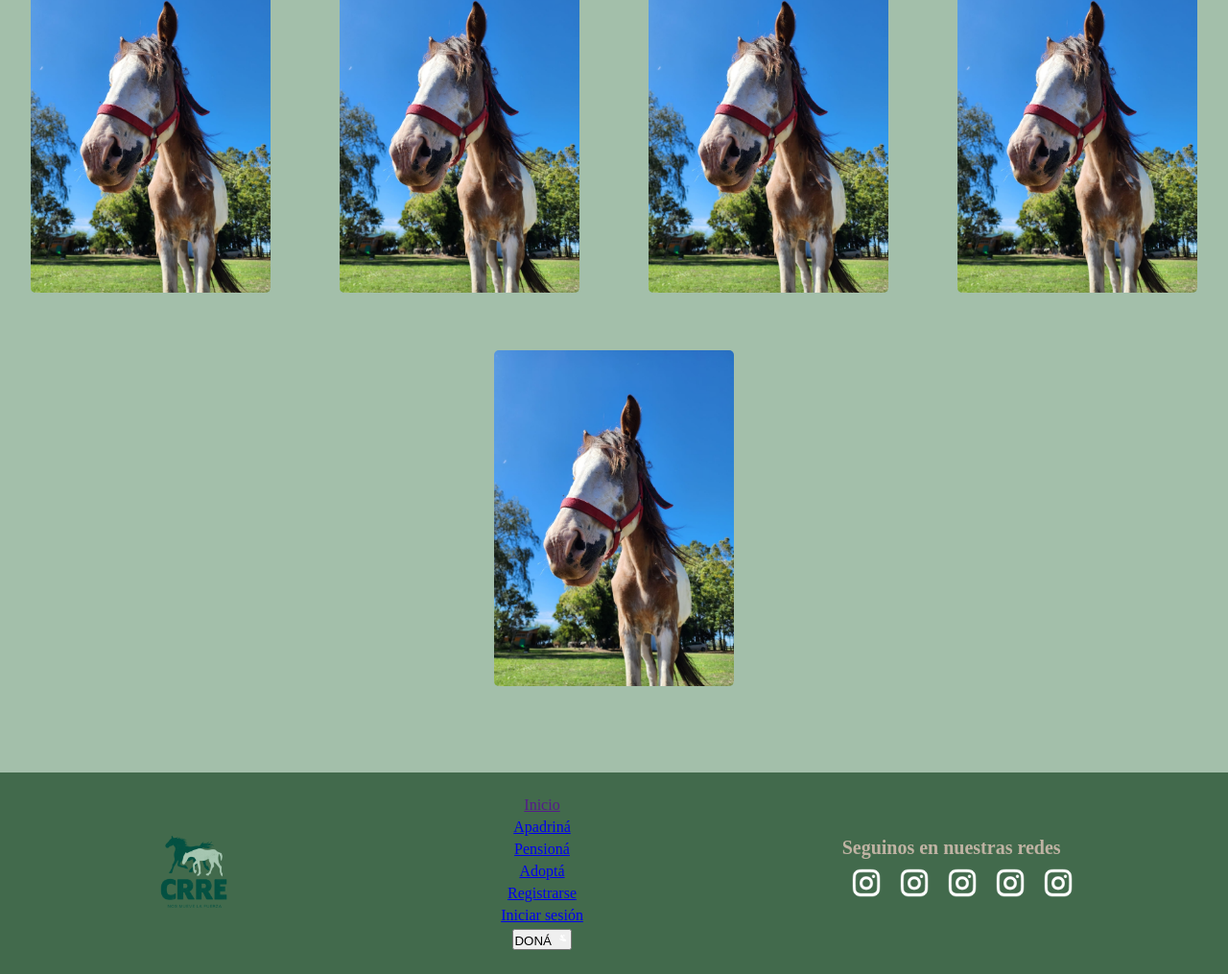
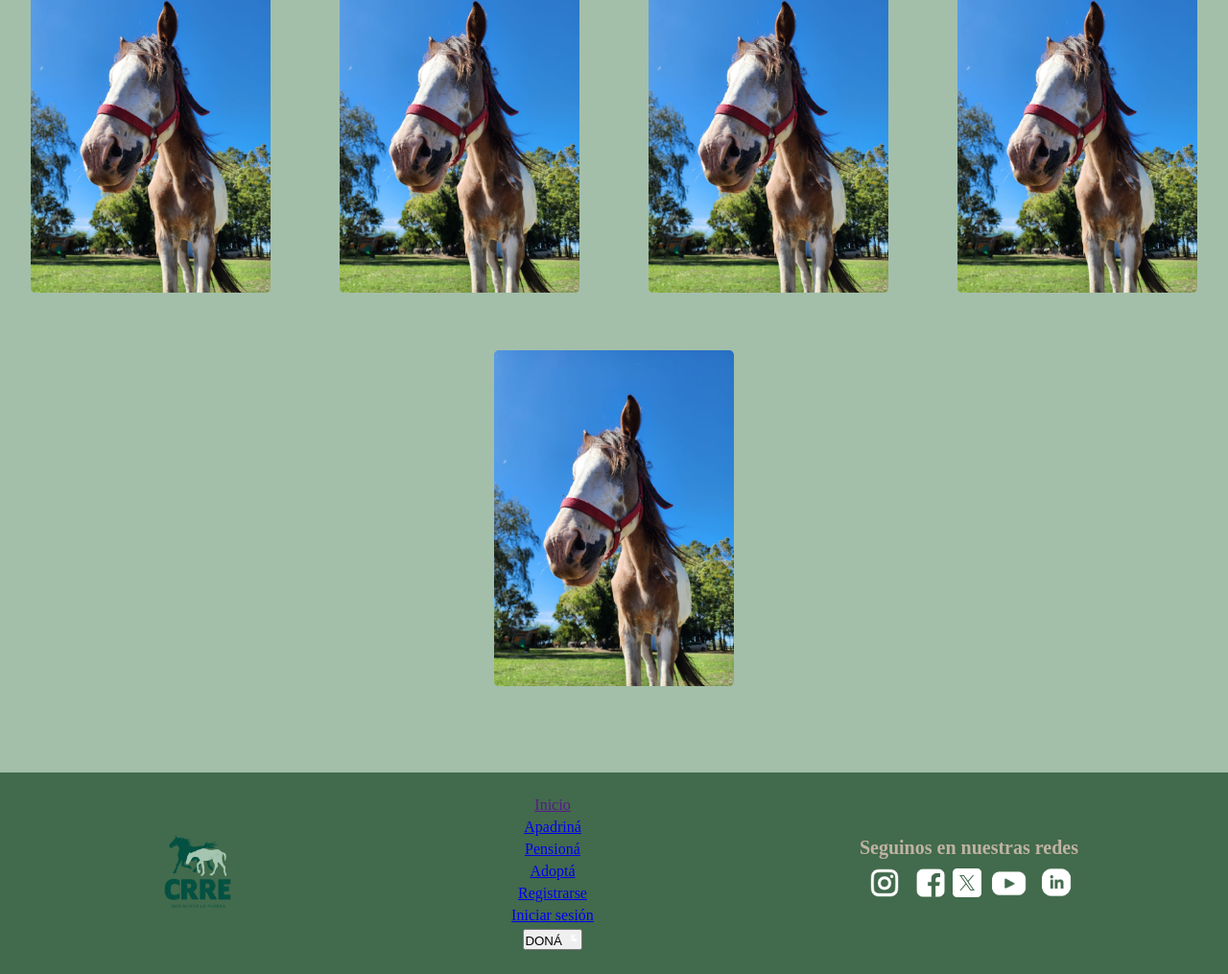
Before and after one commit to Ayesuarez/PROYECTO_ADOPCION, a plain HTML site: page index.html in a window 1280 px wide. Shown: the part 2187-3202 px from the top of the page at 96% size. Drawn offline with Linux system fonts and the light colour scheme.

Commit message:
nuevo avance

```diff
--- a/css/estilos.css
+++ b/css/estilos.css
@@ -53,17 +53,29 @@ p{
     color: #BFB3A3;
     padding: 20px;
 
-    .menuFooter ul li{
-        margin: 5px;
-        display: flex;
-        flex-direction: column;
-        align-items: center;
+    .menuFooter{
+        ul{
+            list-style: none;
+            margin: 5px;
+            display: flex;
+            flex-direction: column;
+            align-items: center;
+            justify-content: center;
+            row-gap: 5px;
+            li{
+
+                text-decoration: none
+
+            }
+        }
     }
-    .redes ul{
+    .redes{
+        ul{
         display: flex;
         flex-direction: row;
         align-items: center;
         justify-content: space-around;
+        }
     }
 }
 .sectionPrincipal{
--- a/index.html
+++ b/index.html
@@ -1,22 +1,26 @@
 <!DOCTYPE html>
 <html lang="es">
+
 <head>
     <meta charset="UTF-8">
     <meta name="viewport" content="width=device-width, initial-scale=1.0">
     <title> CRRE | Centro de rescate y rehabilitación equino </title>
-        <link rel="shortcut icon" href="assets\img\Logo-crre-removebg-preview.png" type="image/x-icon" >
+    <link rel="shortcut icon" href="assets\img\Logo-crre-removebg-preview.png" type="image/x-icon">
     <link rel="stylesheet" href="./css/estilos.css">
     <link rel="preconnect" href="https://fonts.googleapis.com">
     <link rel="preconnect" href="https://fonts.gstatic.com" crossorigin>
-        <link href="https://fonts.googleapis.com/css2?family=Roboto:ital,wght@0,100;0,300;0,400;0,500;0,700;0,900;1,100;1,300;1,400;1,500;1,700;1,900&display=swap" rel="stylesheet">
+    <link
+        href="https://fonts.googleapis.com/css2?family=Roboto:ital,wght@0,100;0,300;0,400;0,500;0,700;0,900;1,100;1,300;1,400;1,500;1,700;1,900&display=swap"
+        rel="stylesheet">
 </head>
+
 <body>
     <header class="header">
         <nav>
 
             <ul class="menuHeader">
                 <li>
-                    <a href="index.html" >
+                    <a href="index.html">
                         <img src="assets\img\Logo-crre.png" alt="Logo CRRE" width="100" loading="lazy">
                     </a>
                 </li>
@@ -41,10 +45,12 @@
                 </li>
                 -->
                 <li class="itMenuHeader">
-                    <a  href="./pages/dona.html"><button class="buttonDona">DONÁ <img src="./assets/img/DonaCaballo.png" alt="Donar caballos" width="20px"></button></a>
+                    <a href="./pages/dona.html"><button class="buttonDona">DONÁ <img src="./assets/img/DonaCaballo.png"
+                                alt="Donar caballos" width="20px"></button></a>
                 </li>
                 <li class="itMenuHeader">
-                    <a  href="./pages/iniciosesion.html"> <img src="./assets/img/Sin título.png" alt="Registrarse" width="50px"></a>
+                    <a href="./pages/iniciosesion.html"> <img src="./assets/img/Sin título.png" alt="Registrarse"
+                            width="50px"></a>
                 </li>
             </ul>
         </nav>
@@ -57,7 +63,7 @@
                 <source src="./assets/video/Caballos.mp4" type="video/mp4">
             </video>
 -->
-            <section class="sectionPrincipal" >
+        <section class="sectionPrincipal">
             <h2>Centro de Rescate y Rehabilitación Equino</h2>
             <h1>El rescate empieza por vos</h1>
             <a href="./pages/iniciosesion.html"><button>Sumate</button></a>
@@ -65,14 +71,23 @@
         <article class="somos">
             <!-- Es para poner una noticia o algo que no se necesita modificar -->
             <h3>¿Quiénes somos?</h3>
-                <p>Somos una asociación civil sin fines de lucro que trabaja día a día en la rehabilitación de equinos maltratados los cuáles son rescatados en situaciones de emergencia, negligencia o abandono. <br> Apostamos a concientizar a la sociedad para poder erradicar la problemática de la tracción a sangre animal y de la faena equina. Te invitamos a conocernos.</p>
-                <iframe class="videoYoutube" width="560" height="315" src="https://www.youtube.com/embed/ZcLtteEF8gI?si=R_bdvgw2gYxYt0yf" title="YouTube video player" frameborder="0" allow="accelerometer; autoplay; clipboard-write; encrypted-media; gyroscope; picture-in-picture; web-share" referrerpolicy="strict-origin-when-cross-origin" allowfullscreen></iframe>
+            <p>Somos una asociación civil sin fines de lucro que trabaja día a día en la rehabilitación de equinos
+                maltratados los cuáles son rescatados en situaciones de emergencia, negligencia o abandono. <br>
+                Apostamos a concientizar a la sociedad para poder erradicar la problemática de la tracción a sangre
+                animal y de la faena equina. Te invitamos a conocernos.</p>
+            <iframe class="videoYoutube" width="560" height="315"
+                src="https://www.youtube.com/embed/ZcLtteEF8gI?si=R_bdvgw2gYxYt0yf" title="YouTube video player"
+                frameborder="0"
+                allow="accelerometer; autoplay; clipboard-write; encrypted-media; gyroscope; picture-in-picture; web-share"
+                referrerpolicy="strict-origin-when-cross-origin" allowfullscreen></iframe>
         </article>
         <article class="articleVoluntarios">
             <!-- Es para poner una noticia o algo que no se necesita modificar -->
             <h3>Voluntariado</h3>
             <h3>¡Transforma tu voluntad en acción!</h3>
-                <p>Convertite en un guardián de caballos, sé parte de CRRE y ayudanos a devolverles la identidad, la dignidad y la calidad de vida a caballos maltratados, abandonados y descartados. Acompáñalos desde su rescate y durante toda su rehabilitación hasta su completa recuperación.</p>
+            <p>Convertite en un guardián de caballos, sé parte de CRRE y ayudanos a devolverles la identidad, la
+                dignidad y la calidad de vida a caballos maltratados, abandonados y descartados. Acompáñalos desde su
+                rescate y durante toda su rehabilitación hasta su completa recuperación.</p>
             <h4>¡Sumate a la tropilla!</h4>
             <a href="./pages/iniciosesion.html"><button>Involucrate </button></a>
         </article>
@@ -127,7 +142,7 @@
 
     <footer class="footer">
         <div>
-                <a href="index.html" >
+            <a href="index.html">
                 <img src="assets\img\Logo-crre.png" alt="Logo CRRE" width="100" loading="lazy">
             </a>
         </div>
@@ -154,7 +169,8 @@
                     <a href="./pages/iniciosesion.html">Iniciar sesión</a>
                 </li>
                 <li>
-                        <a class="buttonDona" href="./pages/dona.html"><button>DONÁ <img src="./assets/img/DonaCaballo.png" alt="Donar caballos" width="15px"></button></a>
+                    <a class="buttonDona" href="./pages/dona.html"><button>DONÁ <img src="./assets/img/DonaCaballo.png"
+                                alt="Donar caballos" width="15px"></button></a>
                 </li>
             </ul>
         </nav>
@@ -164,27 +180,29 @@
                 <ul>
                     <li>
                         <a href="" target="_blank">
-                            <img src="./assets/img/Logo-instagram.png" width="50" alt="Logo de instagram">
+                            <img src="../assets/img/Logo-instagram.png" width="50" height="50" alt="Logo de instagram">
                         </a>
                     </li>
                     <li>
                         <a href="" target="_blank">
-                            <img src="./assets/img/Logo-instagram.png" width="50" alt="Logo de Facebook">
+                            <img src="../assets/img/facebook-135.png" width="42" height="42" alt="Logo de Facebook">
                         </a>
                     </li>
                     <li>
                         <a href="" target="_blank">
-                            <img src="./assets/img/Logo-instagram.png" width="50" alt="Logo de twitter">
+                            <img src="../assets/img/twitter.png" width="30" alt="Logo de twitter">
                         </a>
                     </li>
                     <li>
                         <a href="" target="_blank">
-                            <img src="./assets/img/Logo-instagram.png" width="50" alt="Logo de YouTube">
+                            <img src="../assets/img/youtube-social-media-icon-logo-symbol-design-illustration-free-vector.png"
+                                width="50" alt="Logo de YouTube">
                         </a>
                     </li>
                     <li>
                         <a href="" target="_blank">
-                            <img src="./assets/img/Logo-instagram.png" width="50" alt="Logo de Linkedin">
+                            <img src="../assets/img/linkedin-social-media-icon-symbol-logo-design-illustration-free-vector.png"
+                                width="45" alt="Logo de Linkedin">
                         </a>
                     </li>
                 </ul>
@@ -193,4 +211,5 @@
     </footer>
 
 </body>
+
 </html>
```
Also changed, not shown: pages/adopta.html (+1 -1 lines), pages/apadrina.html (+1 -1 lines), pages/detalle.html (+1 -1 lines), pages/dona.html (+1 -1 lines), pages/iniciosesion.html (+1 -1 lines), pages/pensiona.html (+2 -2 lines). Lines whose indentation alone changed are shown as unchanged.
